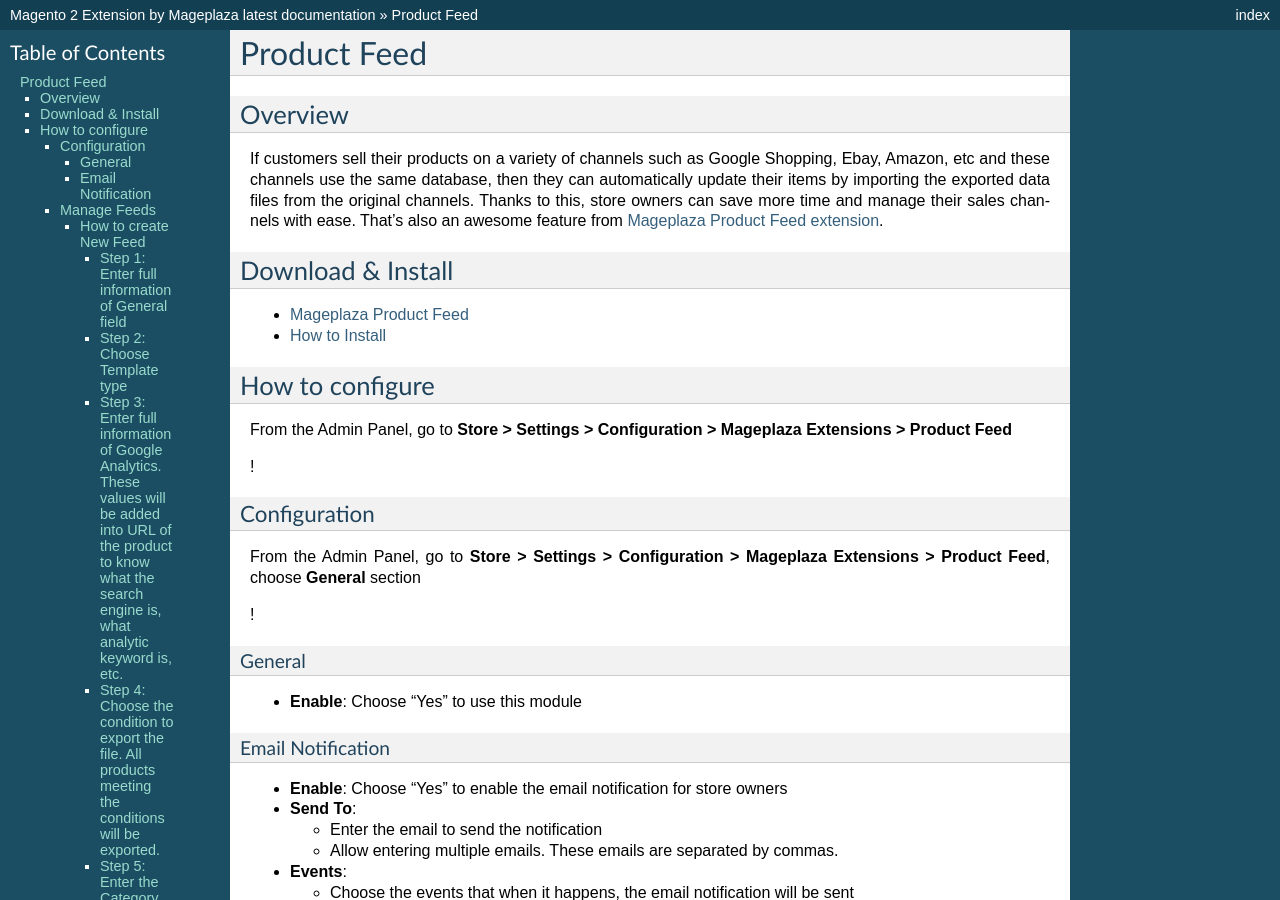
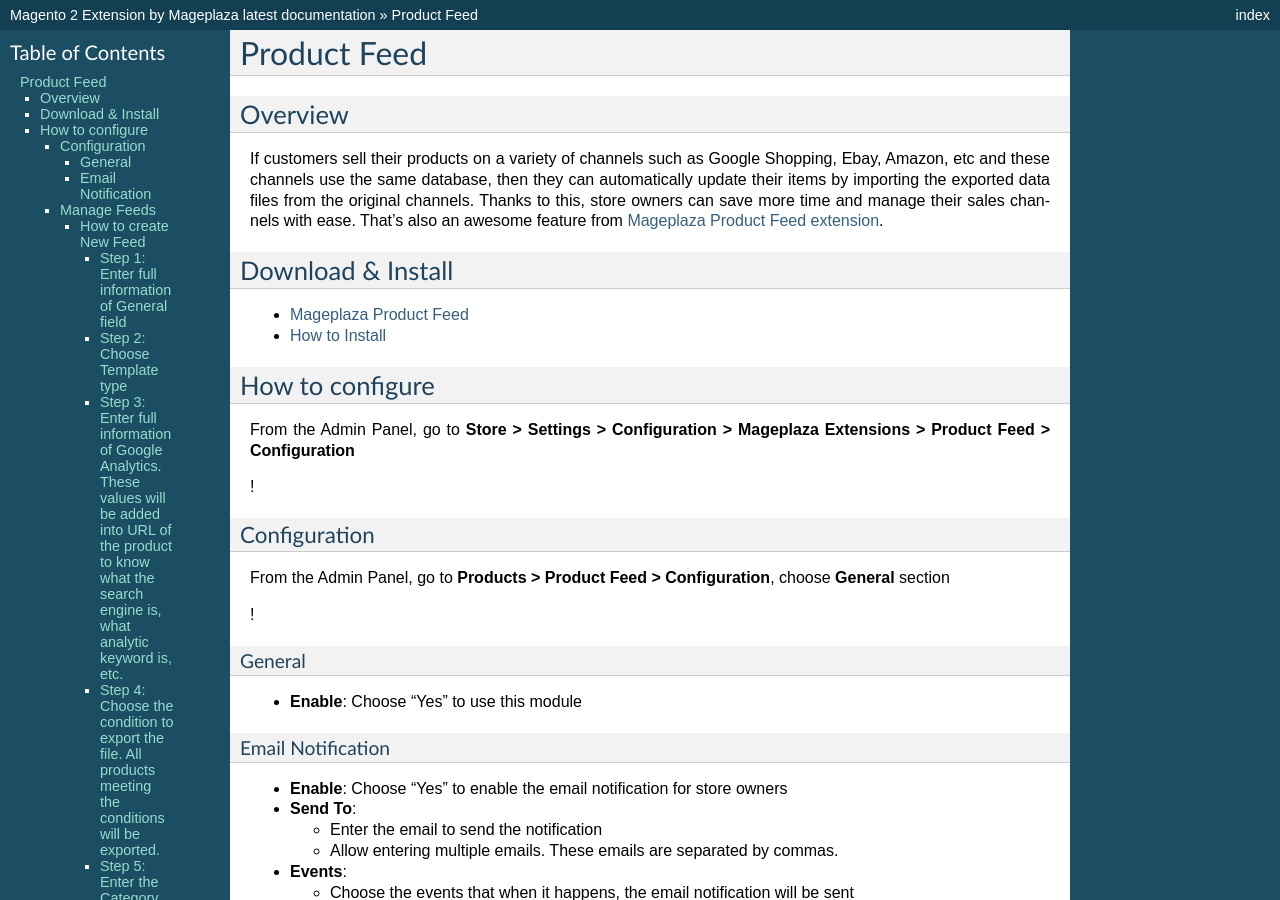
Before and after one commit to magepages/mpdocs, a Sphinx documentation site: the page built from docs/product-feed/index.md, in a window 1280 px wide and 900 px high. Built offline with Sphinx 7.4.7, drawn with Linux system fonts in a browser that asks for light colours; pages that are not in the unit, such as notebooks, are missing from menus.

Commit message:
Update index.md

```diff
--- a/docs/product-feed/index.md
+++ b/docs/product-feed/index.md
@@ -10,13 +10,14 @@
 
 ## How to configure
 
-From the Admin Panel, go to **Store > Settings > Configuration > Mageplaza Extensions > Product Feed**
+From the Admin Panel, go to **Store > Settings > Configuration > Mageplaza Extensions > Product Feed > Configuration**
+
 
 !
 
 ### Configuration
 
-From the Admin Panel, go to **Store > Settings > Configuration > Mageplaza Extensions > Product Feed**, choose **General** section
+From the Admin Panel, go to **Products > Product Feed > Configuration**, choose **General** section
 
 !
 
```
